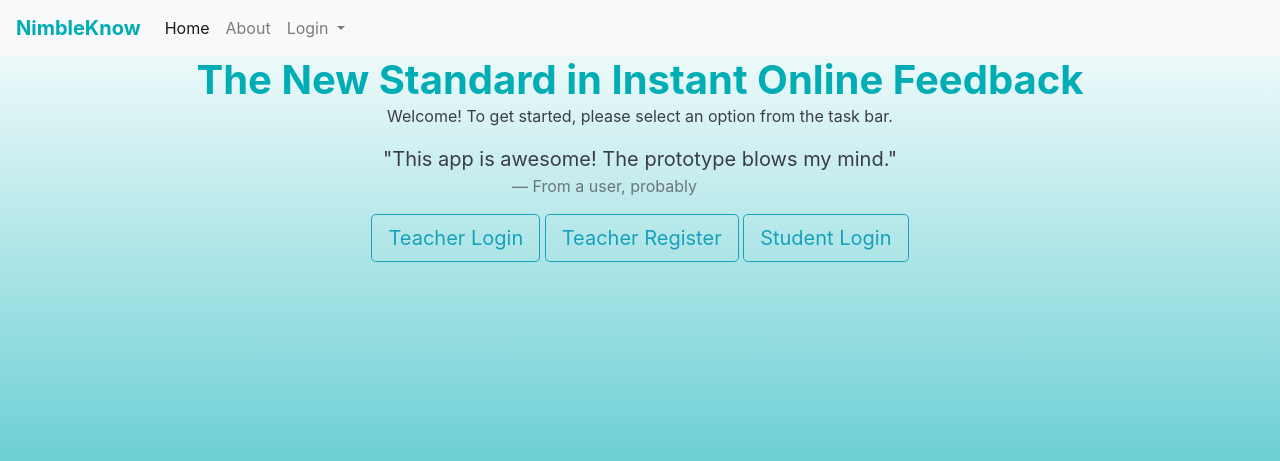
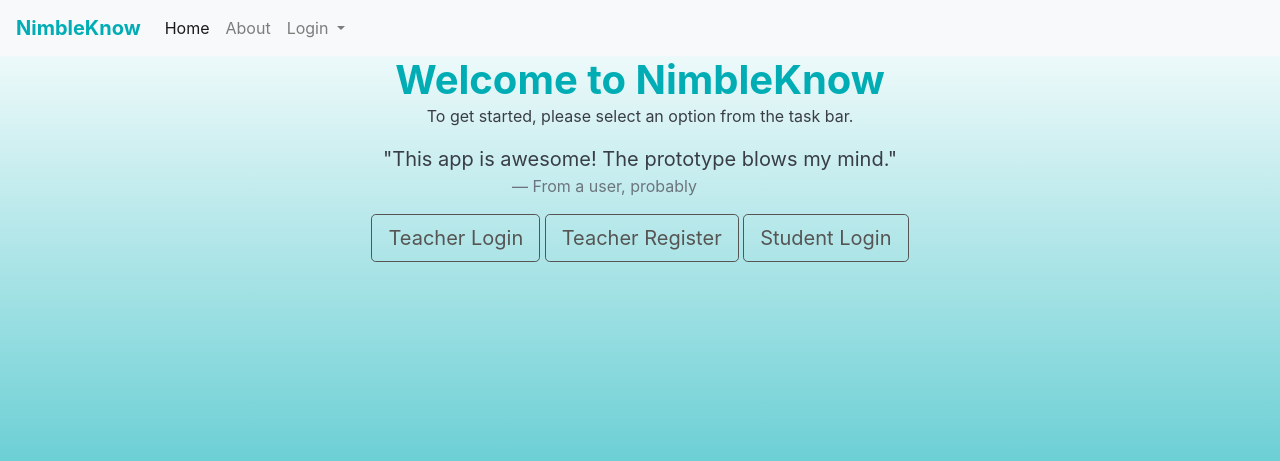
Before and after one commit to wwu-csci-497/csci-497-project-classroomfeedbacksystem, a Flask app: page / in a window 1280 px wide. Shown: the top 461 px of the page. Run offline with Flask 2, Linux system fonts and the light colour scheme; data that the repository does not hold is empty; some libraries are stand-ins or nearby versions.

Commit message:
made buttons contrast a bit more

```diff
--- a/flaskr/templates/base.html
+++ b/flaskr/templates/base.html
@@ -71,6 +71,12 @@ button:hover:not(.active) {
 .dropdown-item:hover:not(.active) {
    background: rgba(0, 173, 181, .2);
 }
+
+.btn-outline-info {
+  color:#565554;
+
+border-color: #565554;
+}
 </style>
 
 
--- a/flaskr/templates/review/home.html
+++ b/flaskr/templates/review/home.html
@@ -1,10 +1,10 @@
 {% extends 'base.html' %}
 
 {% block header %}
-  <h1>{% block title %}The New Standard in Instant Online Feedback{% endblock %}</h1>
+  <h1>{% block title %}Welcome to NimbleKnow{% endblock %}</h1>
 {% endblock %}
 {% block content %}
-    <p>Welcome! To get started, please select an option from the task bar.</p>
+    <p>To get started, please select an option from the task bar.</p>
   <blockquote class="blockquote">
     <p class="mb-0">"This app is awesome! The prototype blows my mind."</p>
     <footer class="blockquote-footer">From a user, probably</footer>
```
